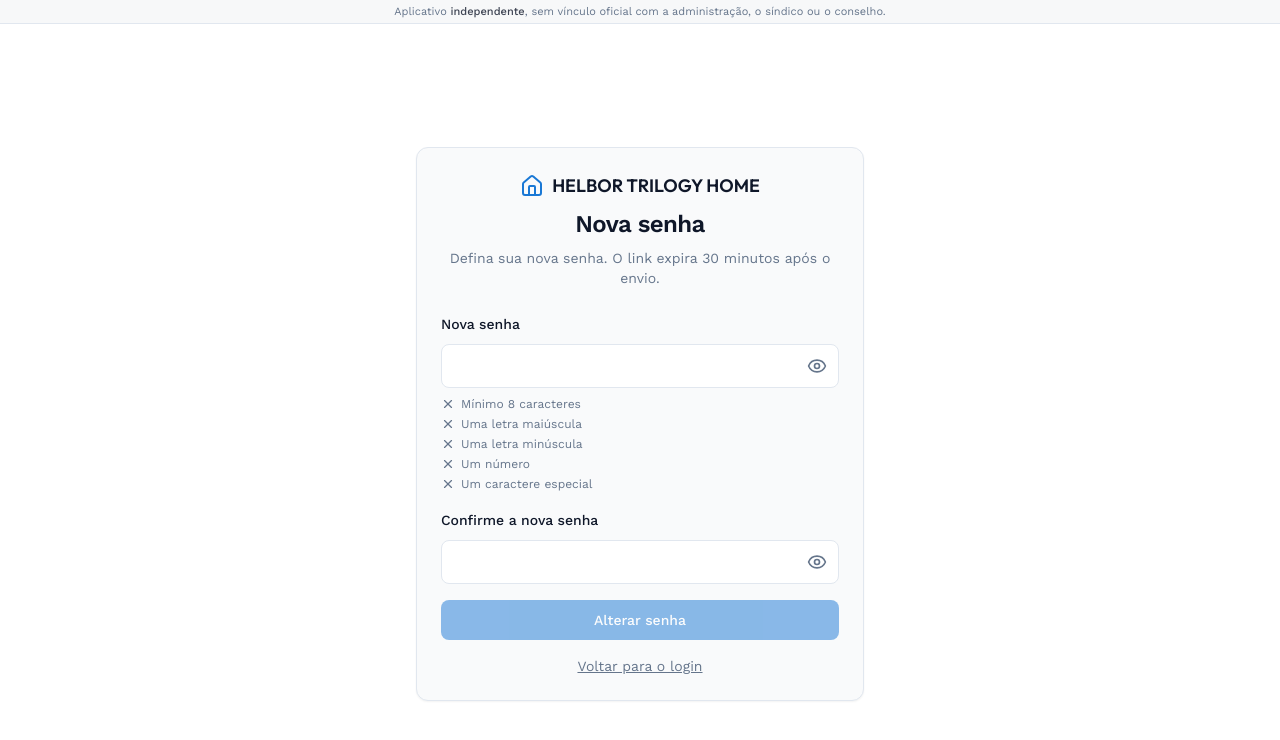
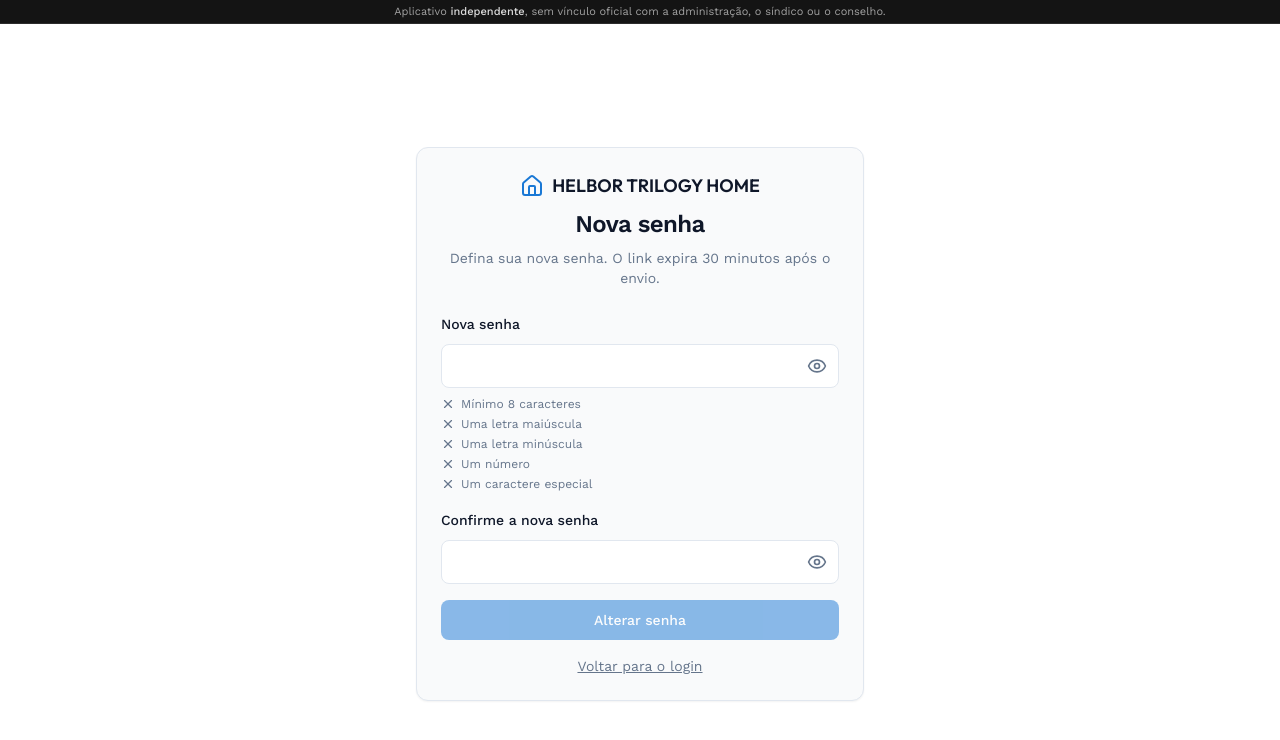
Before and after one commit to paulobof/gestor-condominio, a React (Vite) app in the folder frontend/: page /reset in a window 1280 px wide. Shown: the top 740 px of the page. Built offline with nearby package versions, Linux system fonts and the light colour scheme; no server answers.

Commit message:
style(topo): faixa do aviso fica sempre escura como a barra da marca

```diff
--- a/frontend/src/components/branding/IndependentNotice.tsx
+++ b/frontend/src/components/branding/IndependentNotice.tsx
@@ -8,18 +8,21 @@
  * Tom deliberadamente discreto — nota de rodapé, não alerta. A identificação da controladora dos
  * dados vive na política de privacidade, que é onde a LGPD a exige; repeti-la em toda tela só
  * tornava o aviso ruidoso.
+ *
+ * Faz parte da barra de marca do topo, que é sempre escura (preto do logo, --brand-ink): não segue
+ * o tema claro/escuro.
  */
 export function IndependentNotice({ className }: { className?: string }) {
   return (
     <div
       role="note"
       className={cn(
-        'border-b border-border bg-muted/40 px-3 py-1 text-center text-[11px] ' +
-          'leading-snug text-muted-foreground',
+        'border-b border-white/10 px-3 py-1 text-center text-[11px] leading-snug text-white/60',
         className
       )}
+      style={{ backgroundColor: 'hsl(var(--brand-ink))' }}
     >
-      Aplicativo <span className="font-medium text-foreground/80">independente</span>, sem vínculo
+      Aplicativo <span className="font-medium text-white/85">independente</span>, sem vínculo
       oficial com a administração, o síndico ou o conselho.
     </div>
   );
```
Also changed, not shown: 1 other file (tests, documents, lock files or other folders).
